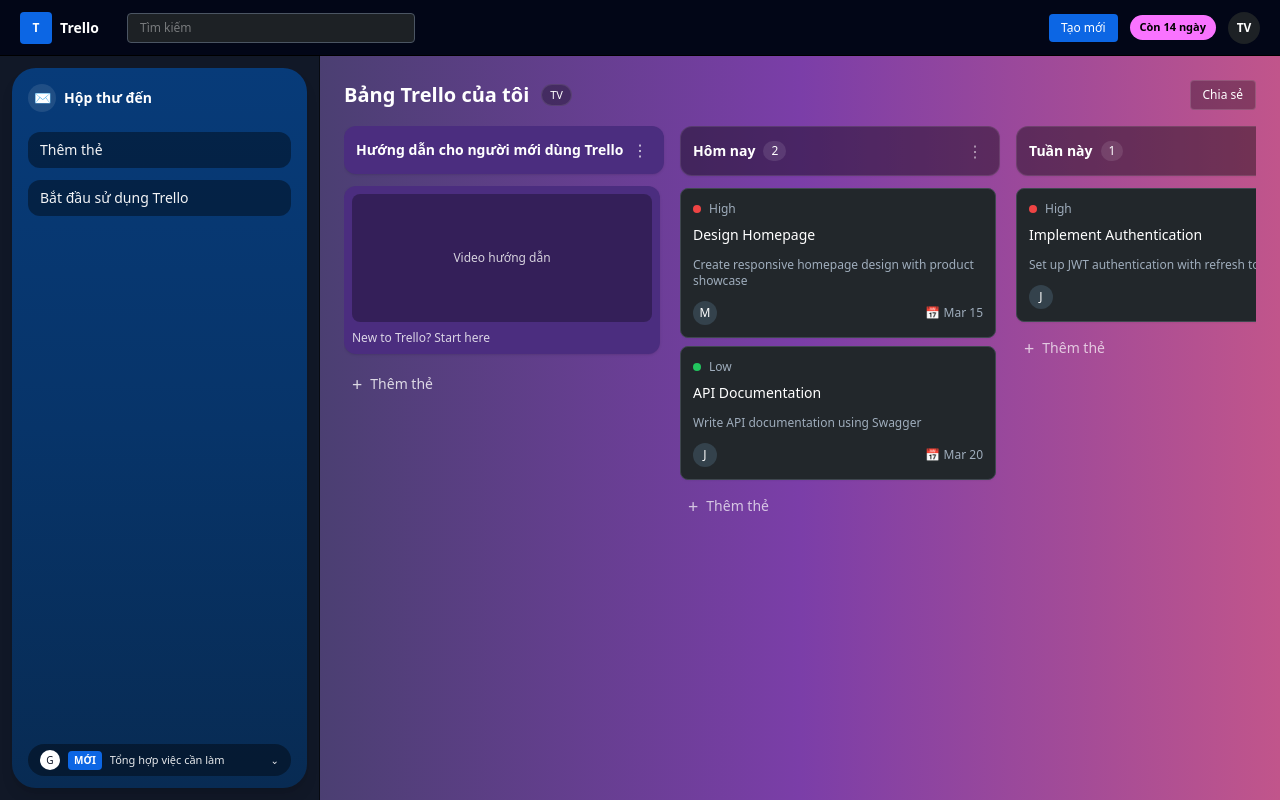
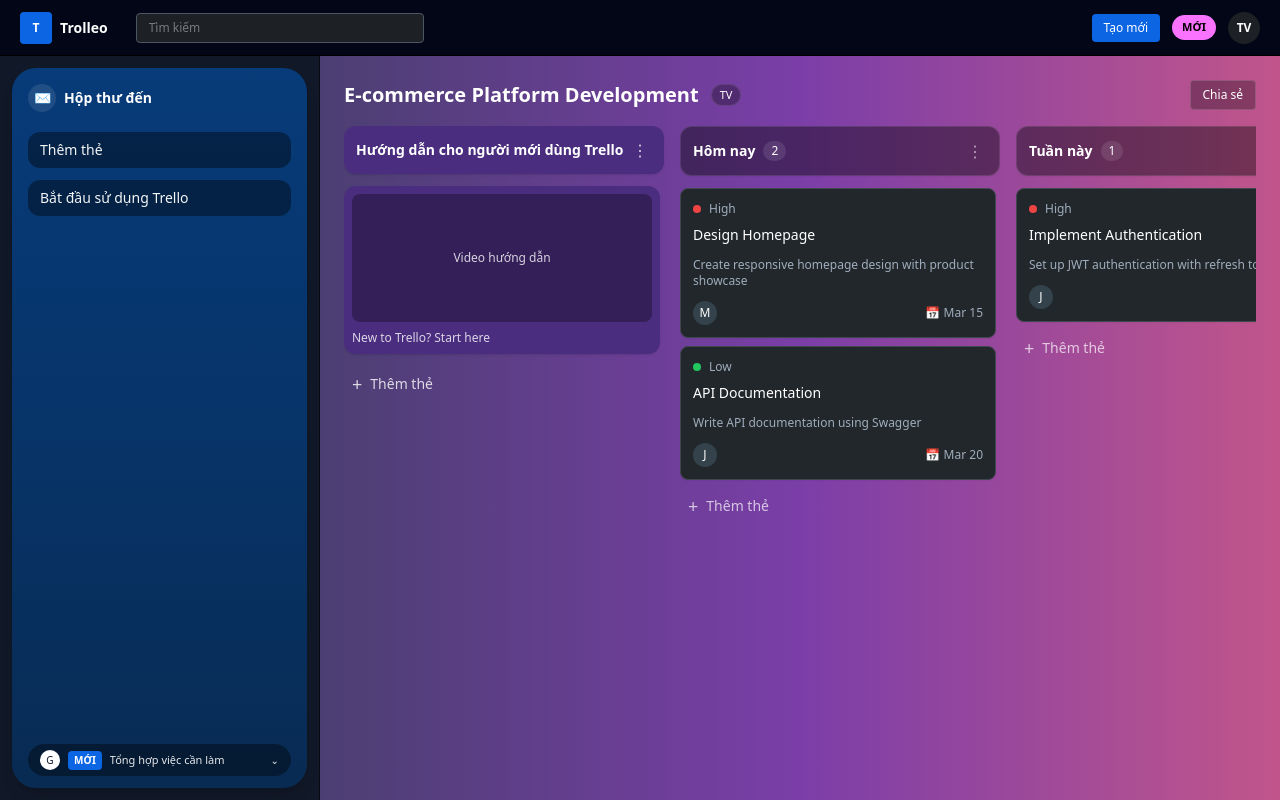
Before and after one commit to levanvutru358/TT-TN, a Vue app in the folder frontend/: page /project in a window 1280 px wide. Built offline with nearby package versions, Linux system fonts and the light colour scheme; no server answers.

Commit message:
cập nhật lại có thể thay đổi tên dự án

```diff
--- a/frontend/src/views/stages/StageProject.vue
+++ b/frontend/src/views/stages/StageProject.vue
@@ -11,7 +11,7 @@
           >
             <span class="text-xs font-semibold">T</span>
           </div>
-          <span class="text-sm font-semibold">Trello</span>
+          <span class="text-sm font-semibold">Trolleo</span>
         </div>
 
         <div class="hidden md:flex items-center ml-4">
@@ -31,7 +31,7 @@
         <div
           class="text-[11px] px-2.5 py-1 rounded-full bg-[#f973ff] text-black font-semibold"
         >
-          Còn 14 ngày
+          MỚI
         </div>
         <div
           class="w-8 h-8 rounded-full bg-[#1d2125] flex items-center justify-center text-xs font-semibold"
@@ -100,17 +100,40 @@
         <div class="max-w-6xl mx-auto">
           <!-- Board header -->
           <div class="mb-3 md:mb-4 flex items-center justify-between">
-            <div class="flex items-center gap-3">
-              <h1 class="text-lg md:text-xl font-semibold">
-                Bảng Trello của tôi
-              </h1>
+            <div class="flex items-center gap-3 min-w-0">
+              <!-- Editable title -->
+              <div class="min-w-0">
+                <!-- view mode -->
+                <h1
+                  v-if="!isEditingTitle"
+                  class="text-lg md:text-xl font-semibold truncate cursor-text select-none"
+                  :title="boardTitle"
+                  @click="startEditTitle"
+                >
+                  {{ boardTitle }}
+                </h1>
+
+                <!-- edit mode -->
+                <input
+                  v-else
+                  ref="titleInputRef"
+                  v-model="titleDraft"
+                  class="text-lg md:text-xl font-semibold w-full max-w-[28rem] bg-black/30 border border-white/20 rounded px-2 py-1
+                         focus:outline-none focus:ring-2 focus:ring-white/30"
+                  @keydown.enter.prevent="commitTitle"
+                  @keydown.esc.prevent="cancelEditTitle"
+                  @blur="commitTitle"
+                />
+              </div>
+
               <span
-                class="hidden md:inline-flex text-[11px] px-2 py-0.5 rounded-full bg-black/30 border border-white/10"
+                class="hidden md:inline-flex text-[11px] px-2 py-0.5 rounded-full bg-black/30 border border-white/10 shrink-0"
               >
                 TV
               </span>
             </div>
-            <div class="flex items-center gap-2 text-xs">
+
+            <div class="flex items-center gap-2 text-xs shrink-0">
               <button
                 class="px-3 py-1.5 rounded bg-black/30 border border-white/15 hover:bg-black/40"
               >
@@ -126,6 +149,15 @@
               :project="project"
               @update-project="project = $event"
             />
+
+            <div
+              v-else
+              class="h-full rounded-2xl bg-black/20 border border-white/10 flex items-center justify-center"
+            >
+              <div class="text-sm text-white/80">
+                {{ loading ? "Đang tải dự án..." : "Không có dữ liệu dự án" }}
+              </div>
+            </div>
           </div>
         </div>
       </main>
@@ -134,13 +166,70 @@
 </template>
 
 <script setup>
-import { onMounted, ref } from "vue";
+import { computed, nextTick, onMounted, ref } from "vue";
 import { getProjectDetail } from "@/api/mockApi";
 import KanbanBoard from "@/components/kanban/KanbanBoard.vue";
 
 const project = ref(null);
 const loading = ref(true);
 
+// ===== Board title edit =====
+const isEditingTitle = ref(false);
+const titleDraft = ref("");
+const titleInputRef = ref(null);
+
+const boardTitle = computed(() => {
+  // Ưu tiên name/title từ project; fallback về chữ mặc định
+  const p = project.value;
+  const fromProject =
+    (p?.name && String(p.name).trim()) ||
+    (p?.title && String(p.title).trim()) ||
+    (p?.project_name && String(p.project_name).trim()) ||
+    "";
+  return fromProject || "Bảng Trello của tôi";
+});
+
+function startEditTitle() {
+  // Nếu chưa có project thì không edit
+  if (!project.value) return;
+
+  isEditingTitle.value = true;
+  titleDraft.value = boardTitle.value;
+
+  nextTick(() => {
+    if (titleInputRef.value) {
+      titleInputRef.value.focus();
+      titleInputRef.value.select?.();
+    }
+  });
+}
+
+function cancelEditTitle() {
+  isEditingTitle.value = false;
+  titleDraft.value = "";
+}
+
+function commitTitle() {
+  if (!isEditingTitle.value) return;
+  const nextTitle = String(titleDraft.value || "").trim();
+
+  // Không cho title rỗng -> revert
+  if (!nextTitle) {
+    cancelEditTitle();
+    return;
+  }
+
+  // Update project object (giữ tương thích: ưu tiên field name)
+  const p = project.value || {};
+  project.value = {
+    ...p,
+    name: nextTitle,
+  };
+
+  isEditingTitle.value = false;
+}
+
+// ===== Fetch project =====
 onMounted(async () => {
   try {
     loading.value = true;
```
